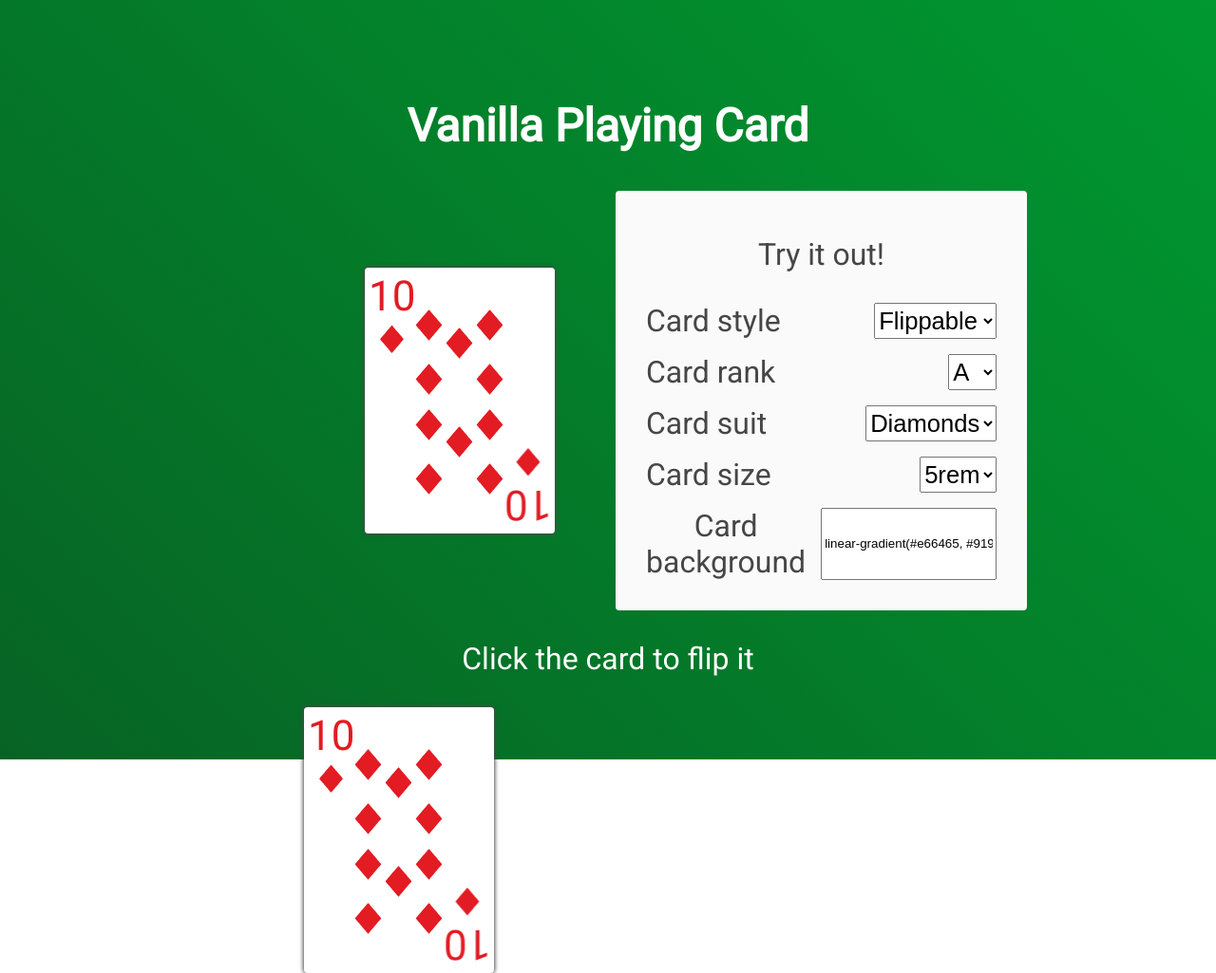
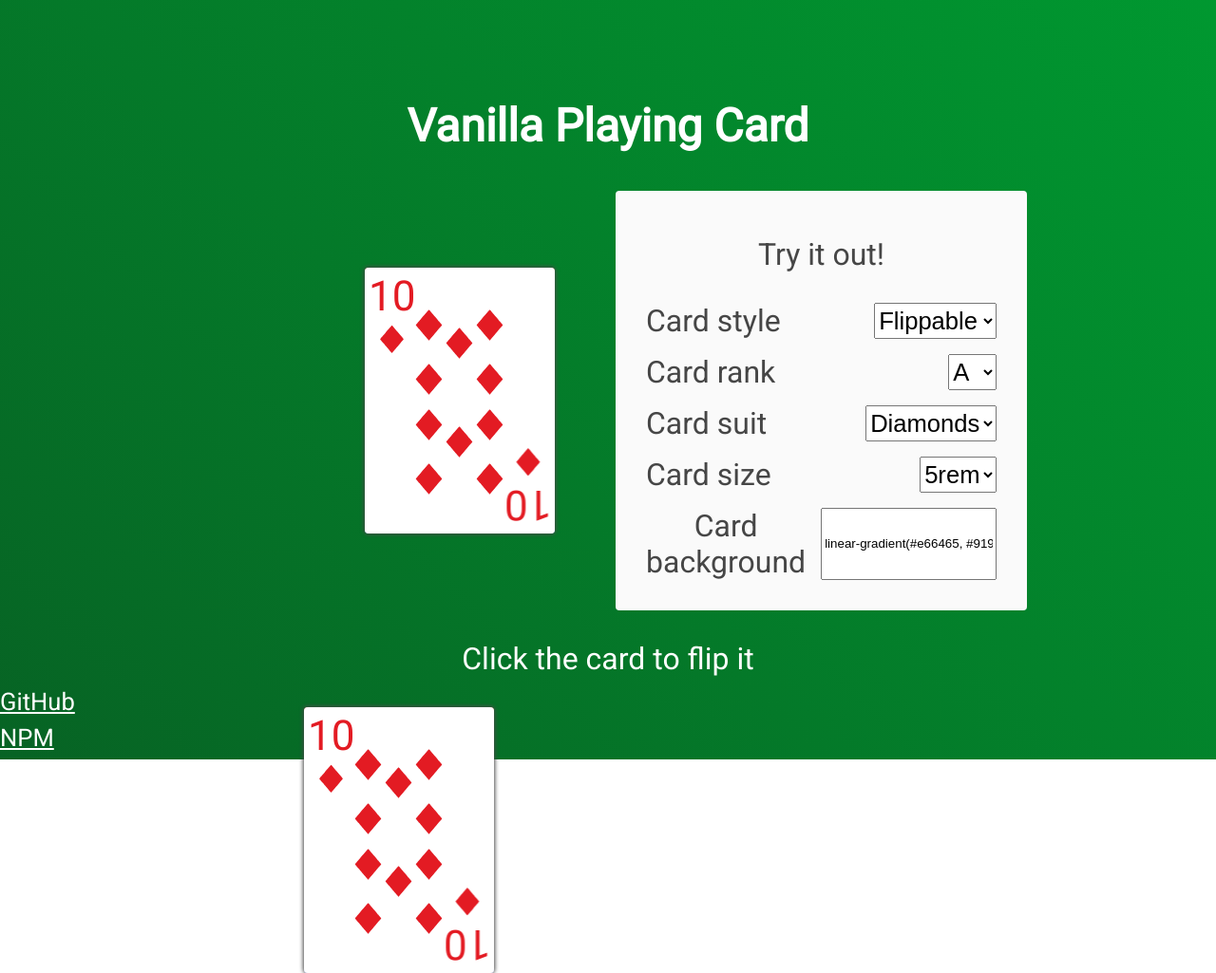
Before and after one commit to Matsuuu/playing-card, a plain HTML site: page index.html in a window 1280 px wide. Shown: the whole page at 95% size. Drawn offline with Linux system fonts and the light colour scheme; a script that the page names is missing.

Commit message:
Added links

```diff
--- a/index.html
+++ b/index.html
@@ -112,6 +112,21 @@
         font-size: 1.6rem;
         text-align: left;
       }
+
+      .footer {
+        display: flex;
+        flex-direction: column;
+        position: absolute;
+        bottom: 0;
+        left: 0;
+        color: #fff;
+        font-size: 1.6rem;
+      }
+
+      .footer a {
+        color: #fff;
+        margin-bottom: 0.5rem;
+      }
     </style>
 
     <style id="card-style">
@@ -189,6 +204,11 @@
         theme="gruvbox-dark"
       >
       </highlight-js>
+    </div>
+
+    <div class="footer">
+      <a href="https://github.com/Matsuuu/playing-card">GitHub</a>
+      <a href="https://www.npmjs.com/package/playing-card">NPM</a>
     </div>
 
     <script>
```
